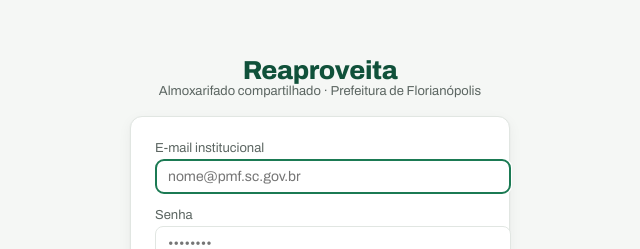
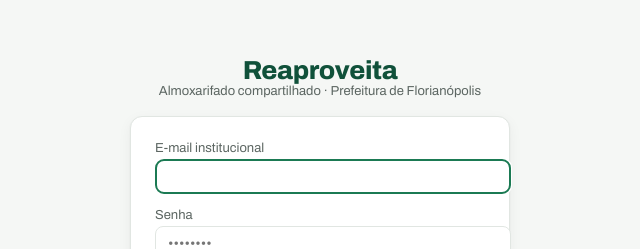
Before and after one commit to Rath09/reaproveita, a React (Vite) app in the folder frontend/: page / in a window 1280 px wide. Shown: the part 198-447 px from the top of the page, without its empty margins (320-960 px from the left). Built offline with nearby package versions, Linux system fonts and the light colour scheme; no server answers.

Commit message:
Limpa placeholder dos campos de login ao focar

```diff
--- a/frontend/src/features/auth/LoginView.jsx
+++ b/frontend/src/features/auth/LoginView.jsx
@@ -7,6 +7,8 @@
   const [senha, setSenha] = useState('')
   const [enviando, setEnviando] = useState(false)
   const [erroMsg, setErroMsg] = useState(null)
+  const [placeholderEmail, setPlaceholderEmail] = useState('nome@pmf.sc.gov.br')
+  const [placeholderSenha, setPlaceholderSenha] = useState('••••••••')
 
   async function enviar(e) {
     e.preventDefault()
@@ -32,13 +34,34 @@
         <form onSubmit={enviar} style={{ ...card, padding: 24, display: 'flex', flexDirection: 'column', gap: 14 }}>
           <label style={rotulo}>
             E-mail institucional
-            <input type="email" required autoFocus value={email} onChange={(e) => setEmail(e.target.value)}
-              placeholder="nome@pmf.sc.gov.br" style={{ ...input, width: '100%' }} />
+            <input
+              type="email"
+              required
+              autoFocus
+              value={email}
+              onChange={(e) => setEmail(e.target.value)}
+              placeholder={placeholderEmail}
+              onFocus={() => setPlaceholderEmail('')}
+              onBlur={() => {
+                if (email === '') setPlaceholderEmail('nome@pmf.sc.gov.br')
+              }}
+              style={{ ...input, width: '100%' }}
+            />
           </label>
           <label style={rotulo}>
             Senha
-            <input type="password" required value={senha} onChange={(e) => setSenha(e.target.value)}
-              placeholder="••••••••" style={{ ...input, width: '100%' }} />
+            <input
+              type="password"
+              required
+              value={senha}
+              onChange={(e) => setSenha(e.target.value)}
+              placeholder={placeholderSenha}
+              onFocus={() => setPlaceholderSenha('')}
+              onBlur={() => {
+                if (senha === '') setPlaceholderSenha('••••••••')
+              }}
+              style={{ ...input, width: '100%'}}
+            />
           </label>
 
           <button type="submit" style={{ ...btn('primario'), width: '100%' }} disabled={enviando}>
```
